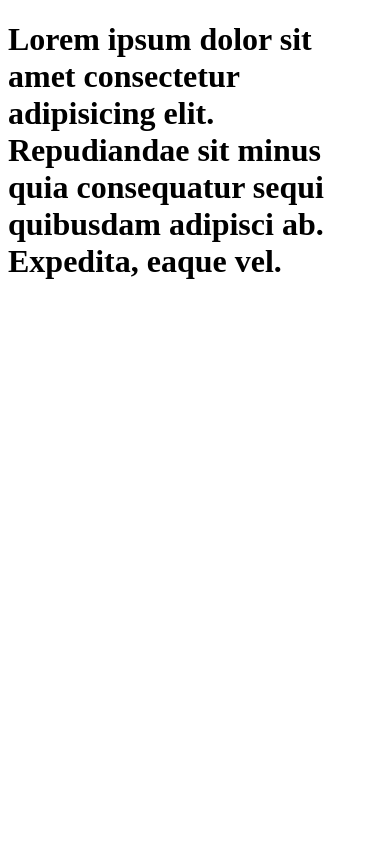
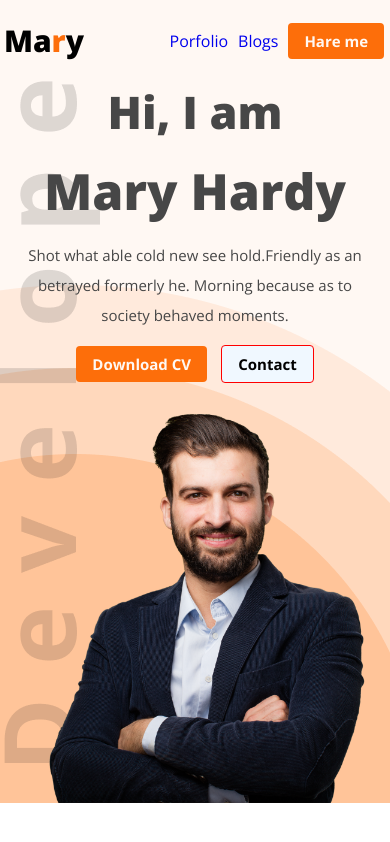
Before and after one commit to hridoybabu100/hero-dev-resource, a plain HTML site: page index.html in a window 390 px wide. Drawn offline with nearby package versions, Linux system fonts and the light colour scheme.

Commit message:
my portfolio website build

```diff
--- a/index.html
+++ b/index.html
@@ -3,11 +3,52 @@
 <head>
     <meta charset="UTF-8">
     <meta name="viewport" content="width=device-width, initial-scale=1.0">
+
+    <!-- google font  -->
+     <link rel="preconnect" href="https://fonts.googleapis.com">
+<link rel="preconnect" href="https://fonts.gstatic.com" crossorigin>
+<link href="https://fonts.googleapis.com/css2?family=Bebas+Neue&family=Fira+Sans:ital,wght@0,100;0,200;0,300;0,400;0,500;0,600;0,700;0,800;0,900;1,100;1,200;1,300;1,400;1,500;1,600;1,700;1,800;1,900&family=Open+Sans:ital,wght@0,300..800;1,300..800&family=Poppins:ital,wght@0,100;0,200;0,300;0,400;0,500;0,600;0,700;0,800;0,900;1,100;1,200;1,300;1,400;1,500;1,600;1,700;1,800;1,900&family=Roboto:ital,wght@0,100..900;1,100..900&family=Urbanist:ital,wght@0,100..900;1,100..900&display=swap" rel="stylesheet">
+
+     <!-- font awesome  -->
+     <link rel="stylesheet" href="https://cdnjs.cloudflare.com/ajax/libs/font-awesome/7.0.1/css/all.min.css" integrity="sha512-2SwdPD6INVrV/lHTZbO2nodKhrnDdJK9/kg2XD1r9uGqPo1cUbujc+IYdlYdEErWNu69gVcYgdxlmVmzTWnetw==" crossorigin="anonymous" referrerpolicy="no-referrer" />
+
     <title>Hero-dev-resorce</title>
+    <!-- style css  -->
+     <link rel="stylesheet" href="style.css">
+
+
+
 </head>
 <body>
 
-    <h1>Lorem ipsum dolor sit amet consectetur adipisicing elit. Repudiandae sit minus quia consequatur sequi quibusdam adipisci ab. Expedita, eaque vel.</h1>
+    <header id="header">
+        <nav id="nav" class="container">
+            <div class="nav-p">
+                <h1>Ma<span style="color: #FD6E0A;">r</span>y</h1>
+            </div>
+                <ul>
+                    <li><a href="#">Porfolio</a></li>
+                    <li><a href="#">Blogs</a></li>
+                    <a href="#"><Button class="btn">Hare me</Button></a>
+                </ul>
+        </nav>
+        <section id="hero">
+            <div class="hero-p">
+                <div class="hero-contant">
+                    <h2>Hi, I  am</h2>
+                    <h1>Mary Hardy</h1>
+                    <p>Shot what able cold new see hold.Friendly as an betrayed formerly he. Morning because as to society behaved moments.</p>
+                    <button class="btn">Download CV</button>
+                    <button style="margin-left: 10px; border: 1px solid red; background-color: aliceblue; color: black;" class="btn">Contact</button>
+                </div>
+                <div class="hero-img">
+                    <img src="./images/hardy.png" alt="">
+                </div>
+            </div>
+        </section>
+    </header>
+
+
 
 </body>
 </html>
--- a/style.css
+++ b/style.css
@@ -0,0 +1,148 @@
+*{
+    margin: 0;
+    padding: 0;
+    box-sizing: border-box;
+    font-family: "Open Sans", sans-serif;
+}
+.container {
+    width: 85%;
+    margin: 0px auto;
+}
+#header {
+    margin-bottom: 60px;
+    background-color: #FFF8F3;
+    background-image: url(images/developer.png), url(images/header_bg.png);
+    background-position: top left, bottom right;
+    background-repeat: no-repeat;
+}
+#nav {
+    display: flex;
+    justify-content: space-between;
+    align-items: center;
+    background-color: #FFF8F3;
+    padding-top: 20px;
+    margin-bottom: 20px;
+}
+.nav-p h1 {
+    font-size: 45px;
+    font-weight: 900;
+}
+ul {
+    display: flex;
+    justify-content: space-between;
+    align-items: center;
+    gap: 30px;
+    margin-right: 10px;
+}
+ul li {
+    list-style: none;
+}
+ul li a {
+    text-decoration: none;
+}
+.btn {
+    background-color: #FD6E0A;
+    padding: 10px 20px;
+    color: #FFF8F3;
+    font-weight: bold;
+    border: none;
+    border-radius: 4px;
+    cursor: pointer;
+}
+
+.hero-p {
+    margin: 20px 22px 0px 214px;
+    display: flex;
+    justify-content: space-between;
+    align-items: center;
+
+}
+.hero-contant h2 {
+ color: #474747;
+ font-size: 45px;
+ font-weight: 800;
+}
+.hero-contant h1 {
+ color: #474747;
+ font-size: 85px;
+ font-weight: 800;
+}
+.hero-contant p {
+    font-size: 18px;
+    line-height: 30px;
+    color: #474747;
+}
+.hero-contant *{
+    margin-bottom: 15px;
+}
+.hero-img img {
+    width: 580px;
+    vertical-align: middle;
+}
+
+
+
+
+
+
+
+
+
+
+
+
+
+
+
+/* responsive  */
+
+@media screen and (max-width:1200px) {
+    .container {
+        width: 85%;
+        margin: auto;
+    }
+    .hero-p {
+        flex-wrap: wrap;
+        margin: 20px;
+        justify-content: center;
+    }
+    .hero-img img {
+        width: 500px;
+    }
+}
+@media screen and (max-width:1024px) {
+    .container {
+        width: 95%;
+    }
+}
+@media screen and (max-width:690px) {
+    .container {
+        width: 98%;
+    }
+    .nav-p h1 {
+    font-size: 30px;
+    font-weight: 900;
+    }
+    .btn {
+        font-size: 15px;
+        padding: 8px 16px;
+    }
+    ul {
+        gap: 10px;
+        margin-right: 2px;
+    }
+    .hero-contant {
+        text-align: center;
+    }
+     .hero-img img {
+        width: 100%;
+    }
+    .hero-contant h1 {
+        color: #474747;
+        font-size: 50px;
+        font-weight: 800;
+    }
+    .hero-contant p {
+        font-size: 15px;
+    }
+}
```
